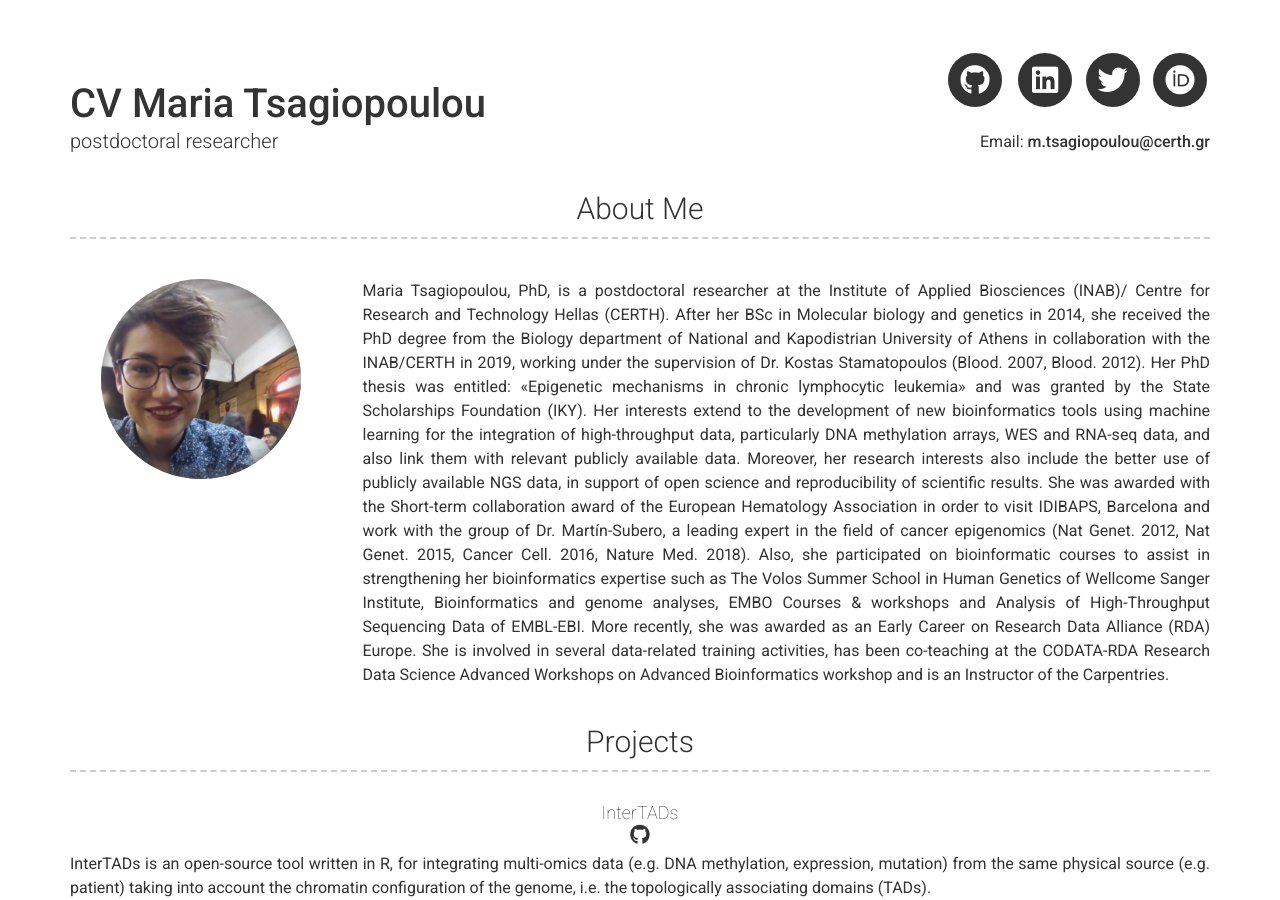
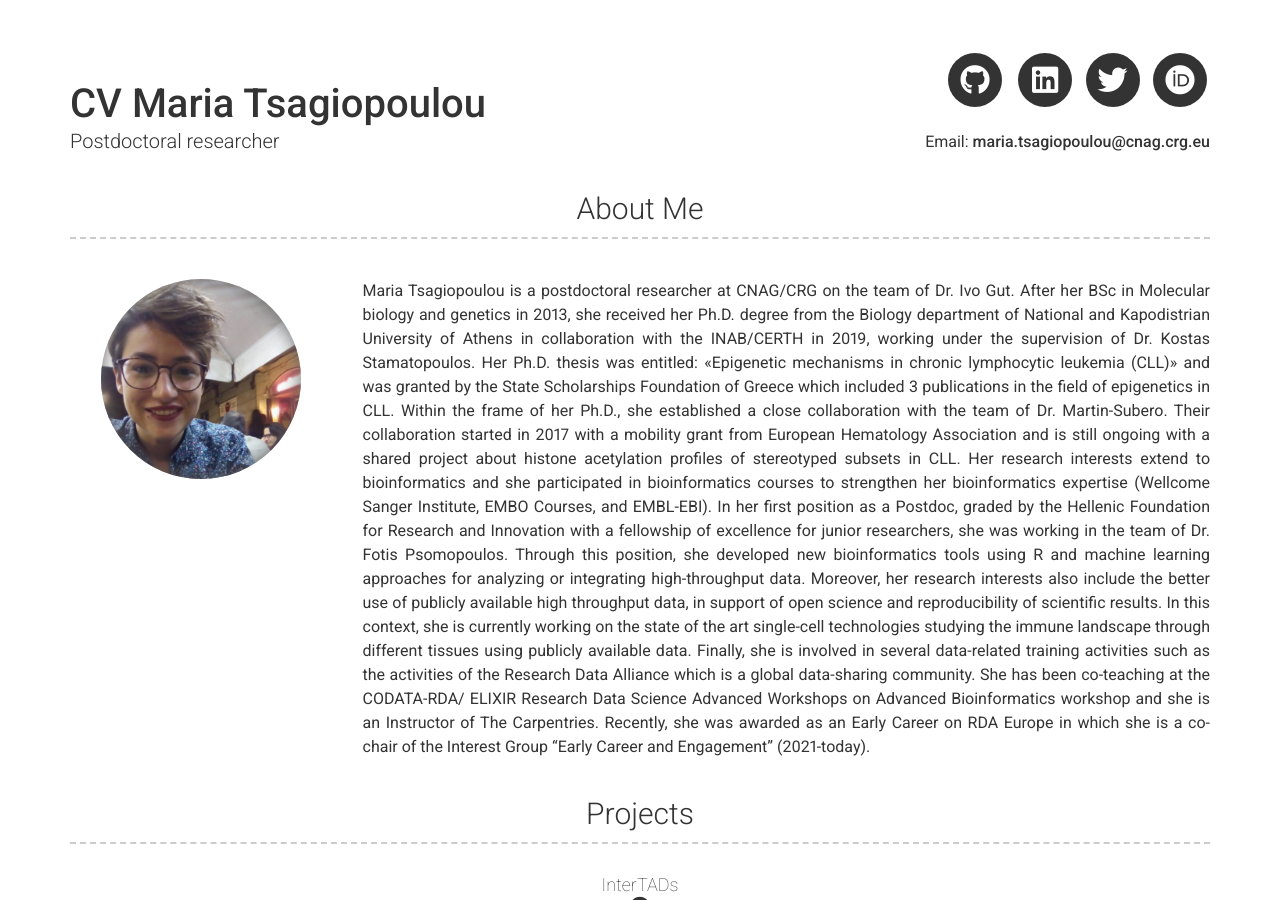
Before and after one commit to MariaTsayo/MariaTsayo.github.io, a Jekyll site: the page built from index.md, in a window 1280 px wide and 900 px high. Built offline with Jekyll 4.4.1, drawn with Linux system fonts in a browser that asks for light colours; nearby versions of some CDN libraries; some of the changed text lies outside the part shown.

Commit message:
Update _config.yml

```diff
--- a/_config.yml
+++ b/_config.yml
@@ -4,8 +4,8 @@ repository: Git repository where your resume will be hosted, only required if yo
 
 # Personal info
 name: CV Maria Tsagiopoulou
-title: postdoctoral researcher
-email: m.tsagiopoulou@certh.gr
+title: Postdoctoral researcher
+email: maria.tsagiopoulou@cnag.crg.eu
 #website: Your website (eg. https://google.com)(optional)
 
 # Dark Mode (true/false/never)
@@ -36,20 +36,21 @@ additional_links:
 # about_title: About Me (Use this to override about section title)
 about_profile_image: Maria_Tsagiopoulou.jpg
 about_content: | # this will include new lines to allow paragraphs
-  Maria Tsagiopoulou, PhD, is a postdoctoral researcher at the Institute of Applied Biosciences (INAB)/ Centre for Research and Technology Hellas (CERTH).
-  After her BSc in Molecular biology and genetics in 2014, she received the PhD degree from the Biology department of National and Kapodistrian University of Athens
-  in collaboration with the INAB/CERTH in 2019, working under the supervision of Dr. Kostas Stamatopoulos (Blood. 2007, Blood. 2012).
-  Her PhD thesis was entitled: «Epigenetic mechanisms in chronic lymphocytic leukemia» and was granted by the State Scholarships Foundation (IKY).
-  Her interests extend to the development of new bioinformatics tools using machine learning for the integration of
-  high-throughput data, particularly DNA methylation arrays, WES and RNA-seq data, and also link them with relevant publicly available data.
-  Moreover, her research interests also include the better use of publicly available NGS data, in support of open science and reproducibility of scientific results.
-  She was awarded with the Short-term collaboration award of the European Hematology Association in order to visit IDIBAPS, Barcelona and work with the group of Dr. Martín-Subero,
-  a leading expert in the field of cancer epigenomics (Nat Genet. 2012, Nat Genet. 2015, Cancer Cell. 2016, Nature Med. 2018).
-  Also, she participated on bioinformatic courses to assist in strengthening her bioinformatics expertise such as
-  The Volos Summer School in Human Genetics of Wellcome Sanger Institute, Bioinformatics and genome analyses,
-  EMBO Courses & workshops and Analysis of High-Throughput Sequencing Data of EMBL-EBI. More recently, she was awarded as an Early Career on Research Data Alliance (RDA) Europe.
-  She is involved in several data-related training activities, has been co-teaching at the CODATA-RDA Research Data Science Advanced Workshops on Advanced Bioinformatics workshop
-  and is an Instructor of the Carpentries.
+  Maria Tsagiopoulou is a postdoctoral researcher at CNAG/CRG on the team of Dr. Ivo Gut. After her BSc in Molecular biology and genetics in 2013, she received her
+  Ph.D. degree from the Biology department of National and Kapodistrian University of Athens in collaboration with the INAB/CERTH in 2019, working under the
+  supervision of Dr. Kostas Stamatopoulos. Her Ph.D. thesis was entitled: «Epigenetic mechanisms in chronic lymphocytic leukemia (CLL)» and was granted by the
+  State Scholarships Foundation of Greece which included 3 publications in the field of epigenetics in CLL. Within the frame of her Ph.D., she established a
+  close collaboration with the team of Dr. Martin-Subero. Their collaboration started in 2017 with a mobility grant from European Hematology Association and is
+  still ongoing with a shared project about histone acetylation profiles of stereotyped subsets in CLL.
+  Her research interests extend to bioinformatics and she participated in bioinformatics courses to strengthen her bioinformatics expertise (Wellcome Sanger Institute,
+  EMBO Courses, and EMBL-EBI). In her first position as a Postdoc, graded by the Hellenic Foundation for Research and Innovation with a fellowship of excellence
+  for junior researchers, she was working in the team of Dr. Fotis Psomopoulos. Through this position, she developed new bioinformatics tools using R and machine
+  learning approaches for analyzing or integrating high-throughput data. Moreover, her research interests also include the better use of publicly available high
+  throughput data, in support of open science and reproducibility of scientific results. In this context, she is currently working on the state of the art single-cell
+  technologies studying the immune landscape through different tissues using publicly available data. Finally, she is involved in several data-related training
+  activities such as the activities of the Research Data Alliance which is a global data-sharing community. She has been co-teaching at the CODATA-RDA/ ELIXIR Research
+  Data Science Advanced Workshops on Advanced Bioinformatics workshop and she is an Instructor of The Carpentries. Recently, she was awarded as an Early Career on
+  RDA Europe in which she is a co-chair of the Interest Group “Early Career and Engagement” (2021-today).
 
 
 # Projects Section
```
